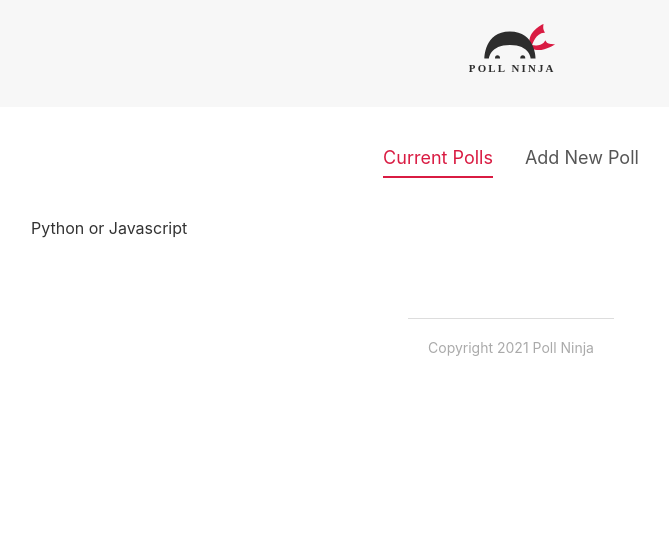
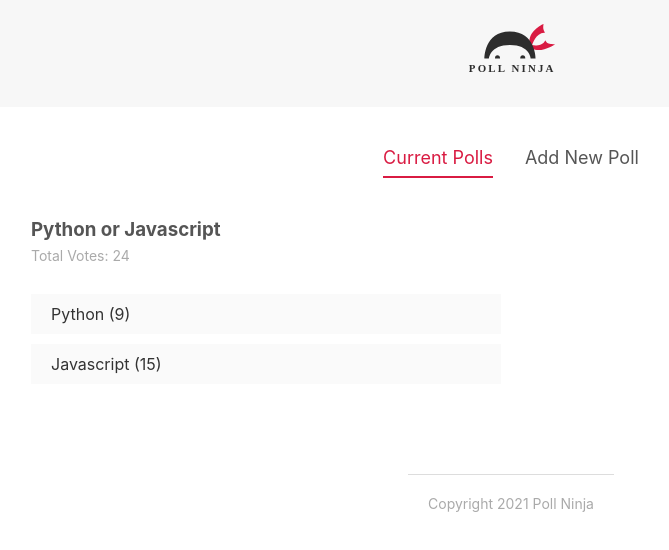
Before and after one commit to edward-hong/svelte-tutorial-for-beginners, a Svelte app: page / in a window 1280 px wide. Shown: the top 550 px of the page, without its empty margins (129-798 px from the left). Built offline with nearby package versions, Linux system fonts and the light colour scheme.

Commit message:
V25 Poll Details Component

```diff
--- /dev/null
+++ b/src/components/PollDetails.svelte
@@ -0,0 +1,49 @@
+<script>
+  export let poll
+
+  // reactive values
+  $: totalVotes = poll.votesA + poll.votesB
+</script>
+
+<div class="poll">
+  <h3>{poll.question}</h3>
+  <p>Total Votes: {totalVotes}</p>
+  <div class="answer">
+    <div class="percent percent-a"></div>
+    <span>{poll.answerA} ({poll.votesA})</span>
+  </div>
+  <div class="answer">
+    <div class="percent percent-b"></div>
+    <span>{poll.answerB} ({poll.votesB})</span>
+  </div>
+</div>
+
+<style>
+  h3 {
+    margin: 0 auto;
+    color: #555;
+  }
+
+  p {
+    margin-top: 6px;
+    font-size: 14px;
+    color: #aaa;
+    margin-bottom: 30px;
+  }
+
+  .answer {
+    background: #fafafa;
+    cursor: pointer;
+    margin: 10px auto;
+    position: relative;
+  }
+
+  .answer:hover {
+    opacity: 0.6;
+  }
+
+  span {
+    display: inline-block;
+    padding: 10px 20px;
+  }
+</style>
--- a/src/components/PollList.svelte
+++ b/src/components/PollList.svelte
@@ -1,10 +1,12 @@
 <script>
+  import PollDetails from './PollDetails.svelte'
+
   export let polls = []
 </script>
 
 <div class="poll-list">
   {#each polls as poll (poll.id)}
-    <div>{poll.question}</div>
+    <PollDetails {poll} />
   {/each}
 </div>
 
```
